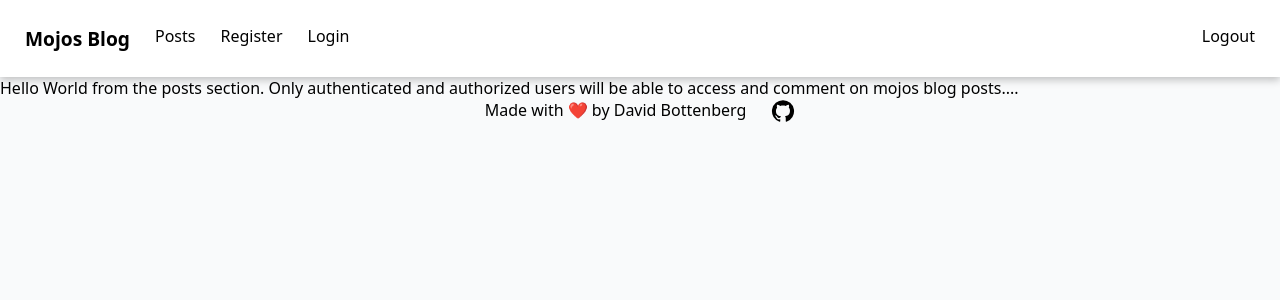
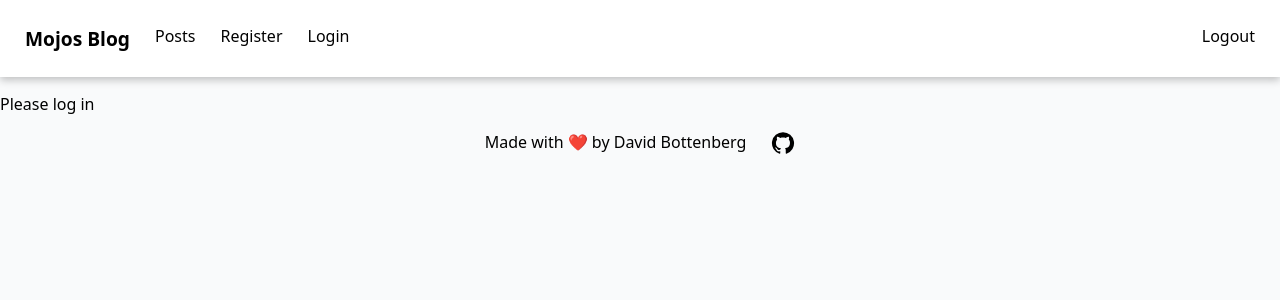
Before and after one commit to davebott-dev/blogapi, a React (Vite) app in the folder client1/: page /posts in a window 1280 px wide. Shown: the top 300 px of the page. Built offline with nearby package versions, Linux system fonts and the light colour scheme.

Commit message:
trying to display login error message

```diff
--- a/client1/src/routes/Login.jsx
+++ b/client1/src/routes/Login.jsx
@@ -1,6 +1,8 @@
 import { Link } from "react-router-dom";
+import {useState, useEffect} from 'react';
 
 const Login = () => {
+
   return (
     <div className="formContainer">
       <form method="POST" action="/api/log-in">
--- a/client1/src/routes/Posts.jsx
+++ b/client1/src/routes/Posts.jsx
@@ -1,12 +1,11 @@
+import {useState, useEffect} from 'react';
+
 const Posts = () => {
-
+const [user,setUser] = useState([]);
 
     return (
-        <div>
-            Hello World from the posts section.
-            Only authenticated and authorized users will be able to access
-            and comment on mojos blog posts....
-        </div>
+        (!user.username)?
+        <p>Please log in</p> : null
     )
 }
 
```
Also changed, not shown: 1 other file (tests, documents, lock files or other folders).
